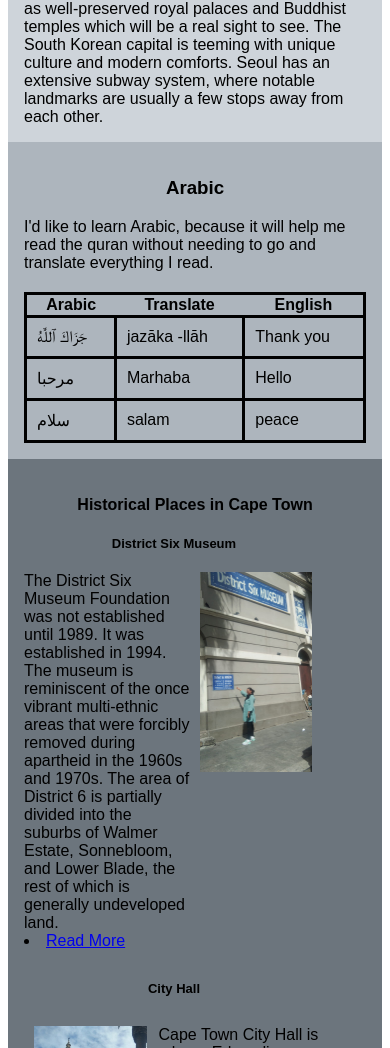
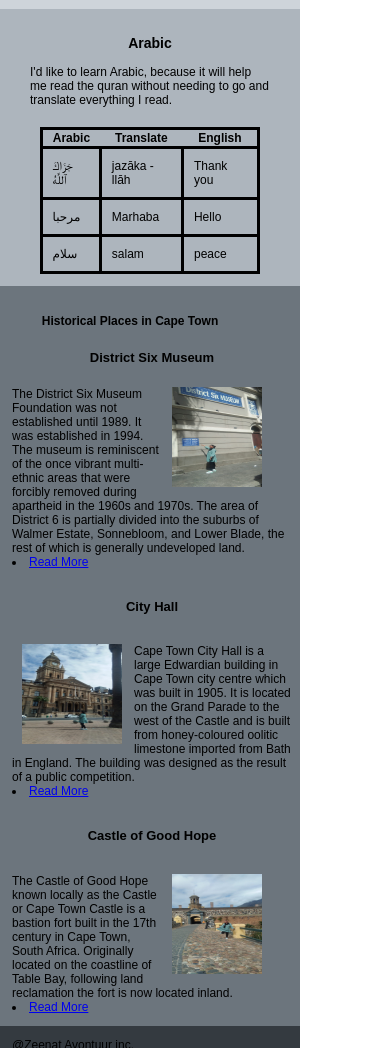
Before and after one commit to ZeenatA18/Basic-webpage, a plain HTML site: page index.html in a window 390 px wide. Shown: the part 952-2000 px from the top of the page. Drawn offline with Linux system fonts and the light colour scheme.

Commit message:
Updating changes

```diff
--- a/index.html
+++ b/index.html
@@ -45,8 +45,8 @@
 
         <div id="language" class="language">
             <h3>Arabic</h3>
-            I'd like to learn Arabic, because it will help me read the quran without needing to go and translate
-            everything I read.
+            <p>I'd like to learn Arabic, because it will help me read the quran without needing to go and translate
+            everything I read.</p>
             <div class="table">
                 <table>
                     <tr>
@@ -97,7 +97,7 @@
                 <div class="place2">
                     <h6 class="place">City Hall</h6>
                     <div class="places flex3">
-                        <img class="placeimg" src="Cityhall.jpg" alt="cityhall">
+                        <img class="placeimg1" src="Cityhall.jpg" alt="cityhall">
                         <div class="Wikipedia2">
                             Cape Town City Hall is a large Edwardian building in Cape Town city centre which was built
                             in 1905.
--- a/styles.css
+++ b/styles.css
@@ -1,6 +1,7 @@
 body {
      font-family: arial;
         /* font-size: 12px */
+        margin: 0px;
 }
 
 /* .main {
@@ -8,7 +9,7 @@ body {
 } */
 
 .header{
-    background-color: #343A40;
+    background-color: #e9ecef;
     padding: 1em;
     text-align: center;
 }
@@ -64,6 +65,7 @@ h2, h3, h4, h5, h6{
     width: 300px;
     height: 150px;
     margin-right: 30px;
+
 }
 
 .clearfix {
@@ -102,7 +104,7 @@ h5, h6, h6{
 }
 
 .places{
-    width: 435px;
+    width: 430px;
 }
 
 .space{
@@ -115,6 +117,15 @@ h5, h6, h6{
     margin-right: 12px;
     margin-left: 10px;
 }
+
+.placeimg1 {
+    width: 150px;
+    height: 200px;
+    margin-right: 12px;
+    margin-left: 10px;
+}
+
+
 
 .Wikipedia1{
     justify-content: left;
@@ -138,8 +149,10 @@ h5, h6, h6{
 
 @media screen and (max-width: 688px) {
 
-.body{
+     body{
         font-size: 12px;
+        width: 300px;
+        margin-right: 0px;
 }
 
 .flex1{
@@ -148,40 +161,70 @@ h5, h6, h6{
 
     .image {
         display: flex;
-        justify-content: center;
+        /* justify-content: center; */
         margin-bottom: 30px;
-
+        place-items: centre;
     }
 
-.flex2{
-    display: flex;
-    flex-direction: row-reverse;
+
+.placeimg{
+    float: right;
+    margin-right: 30px;
+    width: 90px;
+    height: 100px;
 }
 
-.flex3{
-    display: flex;
+.placeimg1{
+    float: left;
+    width: 100px;
+    height: 100px;
 }
 
-.places{
-    width: 300px;
+.language{
+    /* align-self: center; */
+    place-items: center;
+}
+
+p {
+    width: 240px;
 }
 
 .table {
-    width: 100%;
+    width: 80%;
 }
 
 .head{
     flex-direction: column;
 }
 
+.myname{
+    width: 200px;
+    text-align: center;
+}
+
 .headimg{
-    width: 250px;
+    width: 150px;
 }
 
 .image{
-    width: 250px;
+    width: 200px;
+    align-self: center;
 }
 
+.main {
+    width: 220px;
+    margin-left: 20px;
+}
+
+.places{
+    width: 280px;
+
+}
+
+
+h4 {
+    margin-right: 40px;
+}
 
 }
 
```
